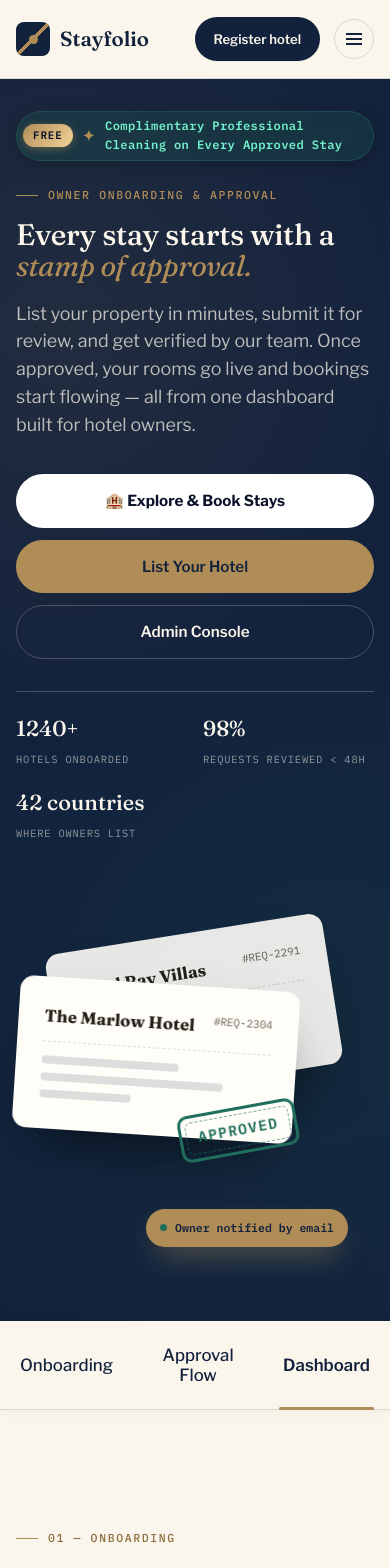
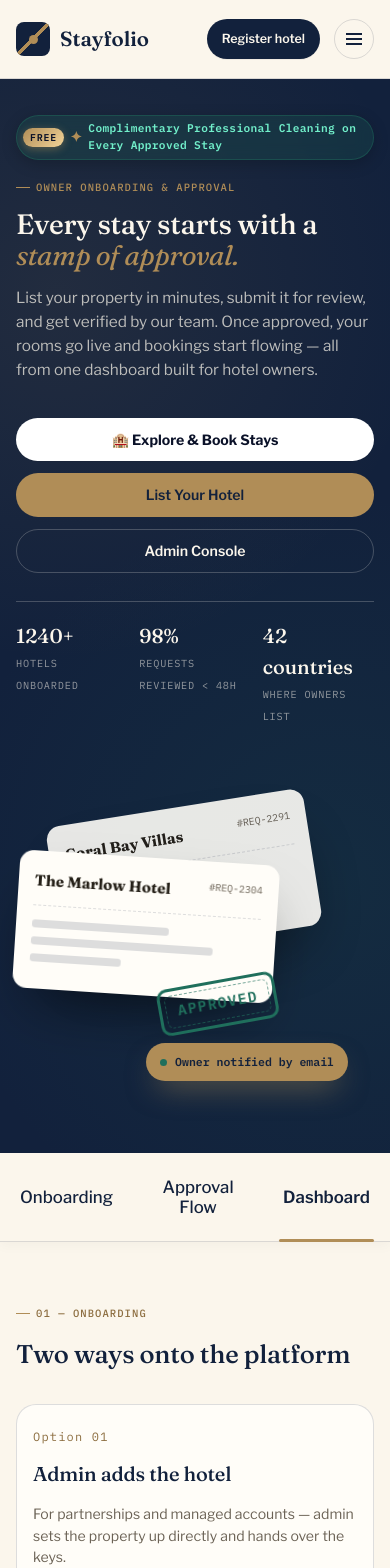
Before and after one commit to amnashakeel487/hoteLManagementSystem, a React (Vite) app: page / in a window 390 px wide. Shown: the top 1568 px of the page. Built offline with nearby package versions, Linux system fonts and the light colour scheme; no server answers.

Commit message:
style: scale down typography, cards, buttons, badges, and dashboard elements on mobile for tighter app density

```diff
--- a/src/index.css
+++ b/src/index.css
@@ -1342,70 +1342,152 @@
   }
 }
 
-/* --- Tablet / Phone Tweaks (<= 768px, 428px, 375px) --- */
+/* --- Tablet / Phone Tweaks (<= 768px) --- */
 @media (max-width: 768px) {
   .container {
     padding: 0 16px;
   }
 
+  /* Section Spacing */
+  section {
+    padding: 56px 0;
+  }
+
+  .section-head {
+    margin-bottom: 36px;
+  }
+
+  .section-head h2 {
+    font-size: 1.6rem;
+  }
+
   /* Hero Section */
   .hero {
-    padding: 32px 0 56px;
+    padding: 36px 0 54px;
   }
 
   .hero h1 {
-    font-size: clamp(1.85rem, 7vw, 2.75rem);
-    margin: 16px 0;
+    font-size: clamp(1.75rem, 6.5vw, 2.5rem);
+    margin: 14px 0;
+    line-height: 1.1;
+  }
+
+  .hero .lede {
+    font-size: 0.96rem;
+    line-height: 1.55;
   }
 
   .hero-meta {
     display: grid;
-    grid-template-columns: repeat(auto-fit, minmax(110px, 1fr));
-    gap: 16px;
-    margin-top: 32px;
-    padding-top: 20px;
+    grid-template-columns: repeat(auto-fit, minmax(100px, 1fr));
+    gap: 12px;
+    margin-top: 28px;
+    padding-top: 18px;
   }
 
   .hero-meta div b {
-    font-size: 1.35rem;
+    font-size: 1.25rem;
   }
 
   .hero-meta div span {
-    font-size: 0.65rem;
+    font-size: 0.64rem;
+  }
+
+  /* Stamp visual */
+  .stamp-stage {
+    height: 300px;
+    margin-top: 12px;
+  }
+
+  .doc-card {
+    width: 260px;
+    padding: 18px 16px;
+  }
+
+  .doc-card .doc-head b {
+    font-size: 0.95rem;
+  }
+
+  .doc-card .doc-head span {
+    font-size: 0.62rem;
   }
 
   /* Flow timeline arrow alignment on stacked mobile */
   .flow-step {
-    padding: 24px 18px 28px;
+    padding: 20px 16px 24px;
+  }
+
+  .flow-step h4 {
+    font-size: 1.0rem;
+    margin: 6px 0;
+  }
+
+  .flow-step p {
+    font-size: 0.82rem;
   }
 
   .flow-step::after {
-    left: 20px;
-    bottom: -13px;
-    width: 24px;
-    height: 24px;
-    font-size: 0.75rem;
+    left: 18px;
+    bottom: -12px;
+    width: 22px;
+    height: 22px;
+    font-size: 0.72rem;
+  }
+
+  /* Pathways & Feature Cards */
+  .pathway-card {
+    padding: 24px 20px;
+  }
+
+  .pathway-card h3 {
+    font-size: 1.25rem;
+    margin: 10px 0 8px;
+  }
+
+  .pathway-card p {
+    font-size: 0.88rem;
+    margin-bottom: 16px;
+  }
+
+  .pathway-card li {
+    font-size: 0.85rem;
+  }
+
+  .feature-card {
+    padding: 20px 18px;
+  }
+
+  .feature-card h4 {
+    font-size: 0.95rem;
+  }
+
+  .feature-card p {
+    font-size: 0.82rem;
   }
 
   /* Auth Shell */
   .auth-aside {
-    padding: 36px 20px;
+    padding: 32px 20px;
   }
 
   .auth-aside .aside-copy {
-    margin-top: 24px;
+    margin-top: 20px;
+  }
+
+  .auth-aside .aside-copy h2 {
+    font-size: 1.5rem;
   }
 
   .auth-main {
-    padding: 32px 16px;
+    padding: 28px 16px;
   }
 
   .form-wrap h1 {
-    font-size: 1.6rem;
+    font-size: 1.5rem;
   }
 
   .stepper {
-    margin: 28px 0 32px;
+    margin: 24px 0 28px;
   }
 
   .step-line {
@@ -1414,52 +1496,161 @@
 
   .form-actions {
     flex-wrap: wrap;
-    gap: 12px;
+    gap: 10px;
   }
 
   .form-actions .btn {
     flex: 1;
-    min-width: 130px;
+    min-width: 120px;
   }
 
   /* Data tables & horizontal scroll */
-  .data-table th, .data-table td {
+  .data-table th {
+    padding: 8px 10px;
+    font-size: 0.65rem;
+    white-space: nowrap;
+  }
+
+  .data-table td {
     padding: 12px 10px;
     font-size: 0.82rem;
     white-space: nowrap;
   }
 
+  .row-hotel .thumb {
+    width: 36px;
+    height: 36px;
+  }
+
+  .row-hotel b {
+    font-size: 0.82rem;
+  }
+
+  .row-hotel span {
+    font-size: 0.7rem;
+  }
+
   /* Stat Row */
   .stat-row {
-    grid-template-columns: 1fr;
-    gap: 14px;
-    margin-bottom: 20px;
+    grid-template-columns: repeat(2, 1fr);
+    gap: 12px;
+    margin-bottom: 18px;
   }
 
   .keycard {
-    padding: 20px 18px;
+    padding: 18px 16px;
   }
 
   .keycard .k-value {
-    font-size: 1.7rem;
+    font-size: 1.6rem;
+  }
+
+  .keycard .k-eyebrow {
+    font-size: 0.62rem;
+  }
+
+  .keycard .k-note {
+    font-size: 0.72rem;
   }
 
   /* Split grids inside panels */
   .split {
     grid-template-columns: 1fr !important;
-    gap: 20px !important;
+    gap: 18px !important;
   }
 
   .panel {
     padding: 18px 16px;
     border-radius: var(--radius-m);
   }
-}
-
+
+  .panel-head h3 {
+    font-size: 1.0rem;
+  }
+}
+
+/* --- Mobile Phone Scale-Down (<= 600px) --- */
+@media (max-width: 600px) {
+  body {
+    font-size: 14.5px;
+  }
+
+  .eyebrow {
+    font-size: 0.66rem;
+    letter-spacing: 0.1em;
+    gap: 6px;
+  }
+
+  .eyebrow::before {
+    width: 14px;
+  }
+
+  .btn {
+    padding: 10px 20px;
+    font-size: 0.88rem;
+    min-height: 40px;
+  }
+
+  .btn-sm {
+    padding: 8px 14px;
+    font-size: 0.78rem;
+    min-height: 40px;
+  }
+
+  .stat-row {
+    grid-template-columns: 1fr;
+    gap: 10px;
+  }
+
+  .pathway-card {
+    padding: 20px 16px;
+  }
+
+  .feature-card {
+    padding: 18px 16px;
+  }
+
+  .panel {
+    padding: 16px 14px;
+  }
+
+  .keycard {
+    padding: 16px 14px;
+  }
+
+  .keycard .k-value {
+    font-size: 1.45rem;
+  }
+
+  .quote-strip blockquote {
+    font-size: 1.25rem;
+    line-height: 1.45;
+  }
+
+  .badge-stamp {
+    font-size: 0.62rem;
+    padding: 4px 8px;
+  }
+
+  .promo-pill {
+    padding: 4px 12px 4px 6px;
+    font-size: 0.7rem;
+    gap: 6px;
+    margin-bottom: 12px;
+  }
+
+  .promo-tag-free {
+    font-size: 0.62rem;
+    padding: 2px 7px;
+  }
+}
+
+/* --- Small/Medium Phone Refinements (<= 428px) --- */
 @media (max-width: 428px) {
   .hero-actions {
     flex-direction: column;
     width: 100%;
+    gap: 8px;
   }
 
   .hero-actions .btn {
@@ -1468,12 +1659,18 @@
   }
 
   .cta-band {
-    padding: 36px 18px;
+    padding: 30px 16px;
+    border-radius: 16px;
+  }
+
+  .cta-band h2 {
+    font-size: 1.4rem;
   }
 
   .cta-band .actions {
     flex-direction: column;
     width: 100%;
+    gap: 8px;
   }
 
   .cta-band .actions .btn {
@@ -1485,36 +1682,72 @@
     overflow-x: auto;
     -webkit-overflow-scrolling: touch;
     flex-wrap: nowrap;
-    padding: 4px;
+    padding: 3px;
+    gap: 4px;
   }
 
   .tab-btn {
     white-space: nowrap;
     flex-shrink: 0;
-  }
-}
-
+    padding: 7px 12px;
+    font-size: 0.74rem;
+  }
+
+  .app-topbar {
+    height: 58px;
+    padding: 0 12px 0 60px;
+  }
+
+  .app-topbar h1 {
+    font-size: 1.05rem;
+  }
+
+  .mobile-sidebar-toggle {
+    top: 10px;
+    left: 10px;
+    width: 38px;
+    height: 38px;
+    font-size: 1.1rem;
+  }
+
+  .foot-grid {
+    grid-template-columns: 1fr;
+    gap: 20px;
+  }
+}
+
+/* --- Small Phone (375px iPhone SE) --- */
 @media (max-width: 375px) {
   .container {
     padding: 0 12px;
   }
 
   .brand {
-    font-size: 1.15rem;
-  }
-
-  .hero h1 {
-    font-size: 1.75rem;
-  }
-
-  .doc-card {
-    width: 250px;
-    padding: 18px 16px;
-  }
-
-  .step-dot {
+    font-size: 1.1rem;
+  }
+
+  .brand .mark {
     width: 28px;
     height: 28px;
-    font-size: 0.7rem;
-  }
-}
+  }
+
+  .hero h1 {
+    font-size: 1.65rem;
+  }
+
+  .doc-card {
+    width: 230px;
+    padding: 14px 12px;
+  }
+
+  .step-dot {
+    width: 26px;
+    height: 26px;
+    font-size: 0.68rem;
+  }
+
+  .btn {
+    padding: 9px 16px;
+    font-size: 0.84rem;
+  }
+}
```
